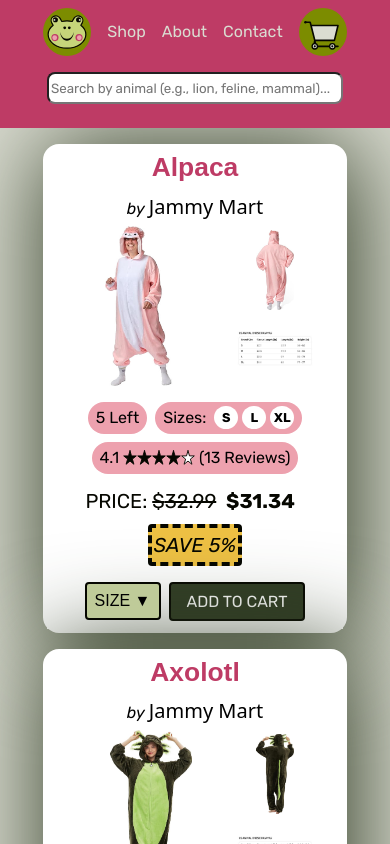
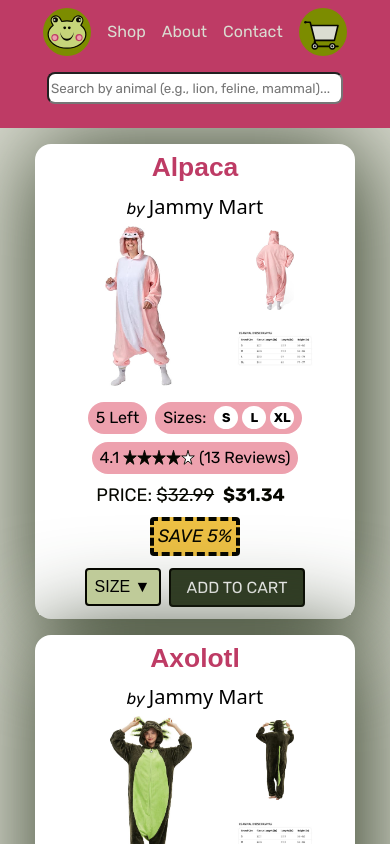
Before and after one commit to ariesGitterHub/odin-shopping-cart, a React (Vite) app: page /shop in a window 390 px wide. Shown: the top 844 px of the page. Built offline with nearby package versions, Linux system fonts and the light colour scheme; a web font is replaced by a local one.

Commit message:
styles: more tweaks to various css for mobile testing

```diff
--- a/src/styles/Card.module.css
+++ b/src/styles/Card.module.css
@@ -1,6 +1,7 @@
 .cardContainer {
   height: fit-content;
-  width: fit-content;
+  /* width: fit-content; */
+    max-width: 20rem;
   display: flex;
   flex-wrap: wrap;
   flex-direction: column;
@@ -88,9 +89,9 @@
 }
 
 .detailsContainer,
-.priceContainer,
+/* .priceContainer, */
 .buttonContainer {
-  width: 18.5rem;
+  max-width: 20rem;
   /* width: fit-content; */
   display: flex;
   flex-direction: row;
@@ -108,8 +109,19 @@
 }
 
 .priceContainer {
+  width: 18.5rem;
+  /* width: fit-content; */
+  display: flex;
+  flex-direction: column;
+  flex-wrap: wrap;
+  align-items: center;
+  justify-content: center;
+  gap: 0.5rem;
+  background-color: var(--white);
   color: var(--frog-black);
-  font-size: 1.25rem;
+  font-family: var(--font-text);
+  font-size: 1.125rem;
+  /* padding: 0.25rem; */
 }
 
 .priceSavings {
@@ -117,7 +129,7 @@
   border: 4px dashed var(--frog-black);
   border-radius: 4px;
   font-style: italic;
-  padding: 0.125rem
+  padding: 0.125rem 0.25rem;
 }
 
 .stockNumber,
```
